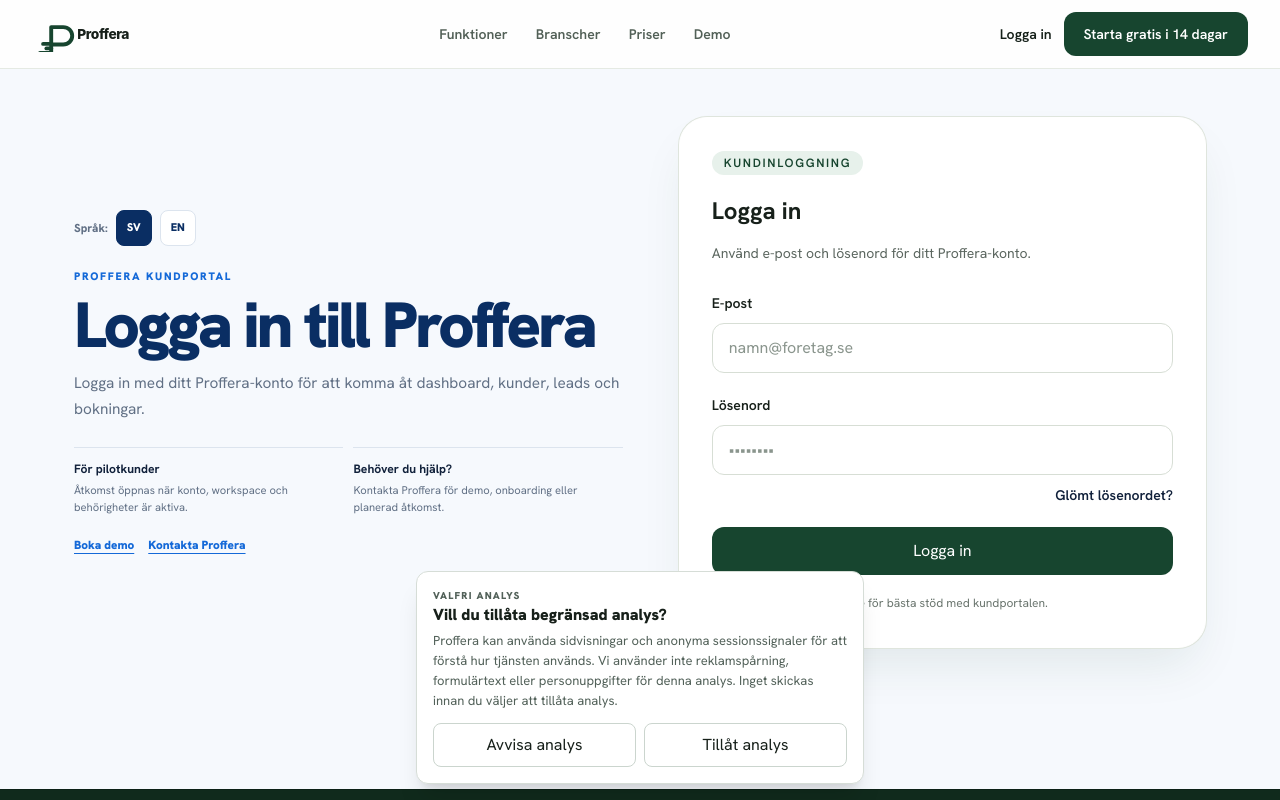
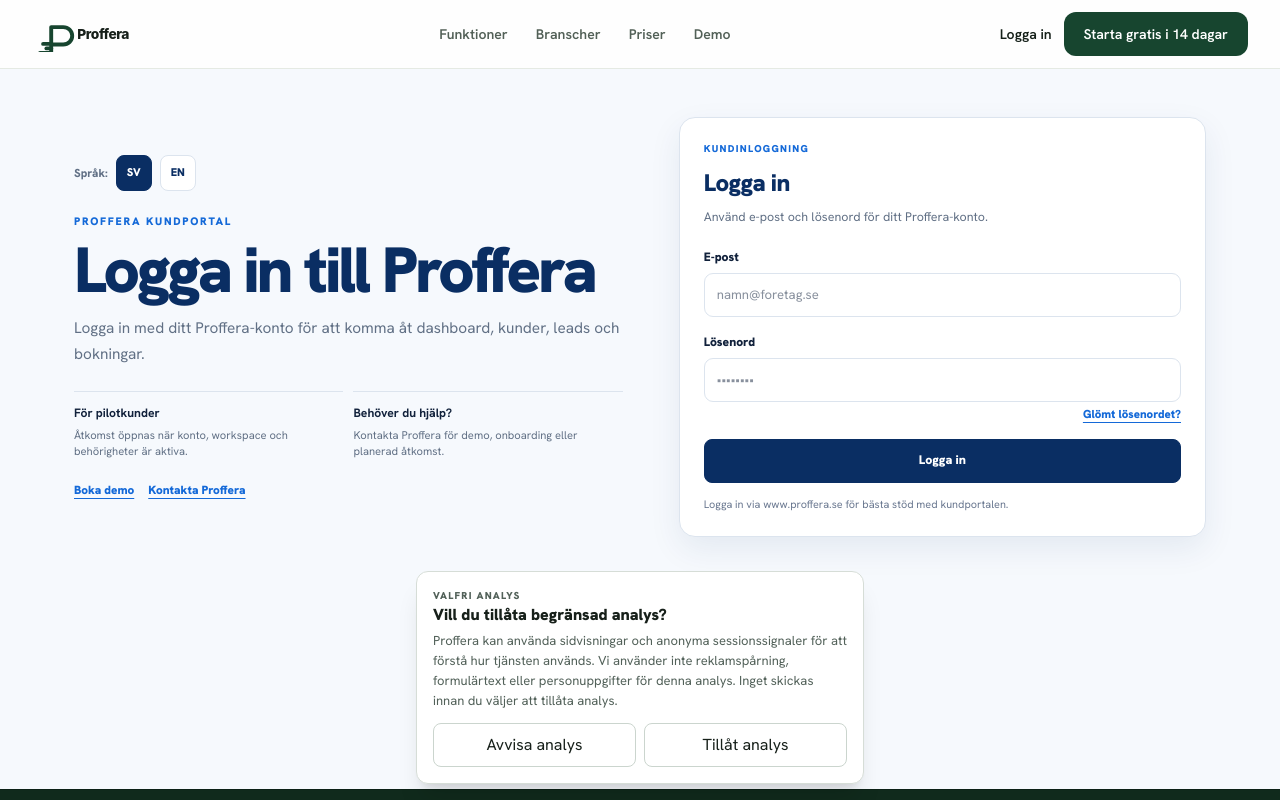
Before and after one commit to ibboabdoli-ai/Proffera, a Next.js app: page /logga-in in a window 1280 px wide. Shown: the top 800 px of the page. Built offline with nearby package versions, Linux system fonts and the light colour scheme.

Commit message:
Align login form with Proffera auth visual system

```diff
--- a/src/app/logga-in/LoginForm.tsx
+++ b/src/app/logga-in/LoginForm.tsx
@@ -2,6 +2,8 @@
 
 import Link from "next/link";
 import { type FormEvent, useState } from "react";
+
+import authStyles from "@/components/auth/auth-marketplace.module.css";
 
 type LoginLocale = "sv" | "en";
 
@@ -88,35 +90,33 @@ export function LoginForm({ afterLoginPath = "/dashboard", locale = "sv" }: Logi
   const forgotPasswordHref = locale === "en" ? "/glomt-losenord?lang=en" : "/glomt-losenord";
 
   return (
-    <aside className="w-full rounded-[1.75rem] border border-white bg-white p-6 shadow-2xl shadow-[#17452f]/10 ring-1 ring-[#dfe5dd] sm:p-8">
-      <div className="inline-flex rounded-full bg-[#e7f1eb] px-3 py-1 text-xs font-semibold uppercase tracking-[0.14em] text-[#17452f]">{text.badge}</div>
-      <h2 className="mt-5 text-2xl font-bold text-[#17201a]">{text.title}</h2>
-      <p className="mt-3 text-sm leading-7 text-[#5b665f]">{text.intro}</p>
+    <aside className={authStyles.card}>
+      <p className={authStyles.cardEyebrow}>{text.badge}</p>
+      <h2 className={authStyles.cardTitle}>{text.title}</h2>
+      <p className={authStyles.cardLead}>{text.intro}</p>
 
-      <form className="mt-6 grid gap-5" onSubmit={handleSubmit} aria-describedby="login-help login-error">
-        <div>
-          <label htmlFor="email" className="text-sm font-semibold text-[#17201a]">{text.email}</label>
-          <input id="email" name="email" type="email" inputMode="email" autoComplete="email" required value={email} onChange={(event) => setEmail(event.target.value)} disabled={isPending} placeholder={text.emailPlaceholder} className="mt-2 w-full rounded-xl border border-[#d7ded5] bg-white px-4 py-3 text-base text-[#17201a] placeholder:text-[#8a958d] transition focus:border-[#17452f] focus:outline-none focus:ring-2 focus:ring-[#17452f]/20 disabled:cursor-not-allowed disabled:bg-[#f7f7f4] disabled:opacity-80" />
+      <form className={authStyles.form} onSubmit={handleSubmit} aria-describedby="login-help login-error">
+        <div className={authStyles.field}>
+          <label htmlFor="email" className={authStyles.label}>{text.email}</label>
+          <input id="email" name="email" type="email" inputMode="email" autoComplete="email" required value={email} onChange={(event) => setEmail(event.target.value)} disabled={isPending} placeholder={text.emailPlaceholder} className={authStyles.input} />
         </div>
 
-        <div>
-          <label htmlFor="password" className="text-sm font-semibold text-[#17201a]">{text.password}</label>
-          <input id="password" name="password" type="password" autoComplete="current-password" required value={password} onChange={(event) => setPassword(event.target.value)} disabled={isPending} placeholder="••••••••" className="mt-2 w-full rounded-xl border border-[#d7ded5] bg-white px-4 py-3 text-base text-[#17201a] placeholder:text-[#8a958d] transition focus:border-[#17452f] focus:outline-none focus:ring-2 focus:ring-[#17452f]/20 disabled:cursor-not-allowed disabled:bg-[#f7f7f4] disabled:opacity-80" />
-          <div className="mt-2 text-right">
-            <Link href={forgotPasswordHref} className="text-sm font-semibold text-[#17452f] underline underline-offset-4">
-              {text.forgotPassword}
-            </Link>
+        <div className={authStyles.field}>
+          <label htmlFor="password" className={authStyles.label}>{text.password}</label>
+          <input id="password" name="password" type="password" autoComplete="current-password" required value={password} onChange={(event) => setPassword(event.target.value)} disabled={isPending} placeholder="••••••••" className={authStyles.input} />
+          <div className={authStyles.formMeta}>
+            <Link href={forgotPasswordHref} className={authStyles.secondaryLink}>{text.forgotPassword}</Link>
           </div>
         </div>
 
-        {errorMessage ? <p id="login-error" className="rounded-xl bg-[#fff4f2] px-4 py-3 text-sm leading-6 text-[#8a2f1f]" role="alert">{errorMessage}</p> : <p id="login-error" className="sr-only">{text.idleError}</p>}
+        {errorMessage ? <p id="login-error" className={authStyles.statusError} role="alert">{errorMessage}</p> : <p id="login-error" className="sr-only">{text.idleError}</p>}
 
-        <button type="submit" disabled={isPending} className="inline-flex min-h-12 w-full items-center justify-center rounded-xl bg-[#17452f] px-6 py-3 text-base font-semibold text-white transition hover:bg-[#123824] focus:outline-none focus:ring-2 focus:ring-[#17452f] focus:ring-offset-2 disabled:cursor-not-allowed disabled:opacity-70">
+        <button type="submit" disabled={isPending} className={authStyles.primaryButton}>
           {isPending ? text.pending : text.submit}
         </button>
       </form>
 
-      <p id="login-help" className="mt-4 text-xs leading-6 text-[#6a756e]">{text.help}</p>
+      <p id="login-help" className={authStyles.helpText}>{text.help}</p>
     </aside>
   );
 }
```
